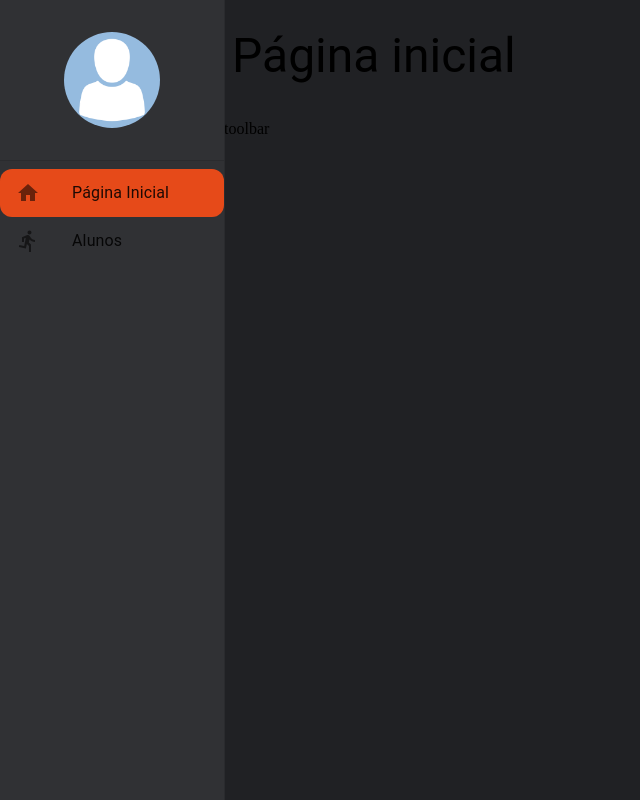
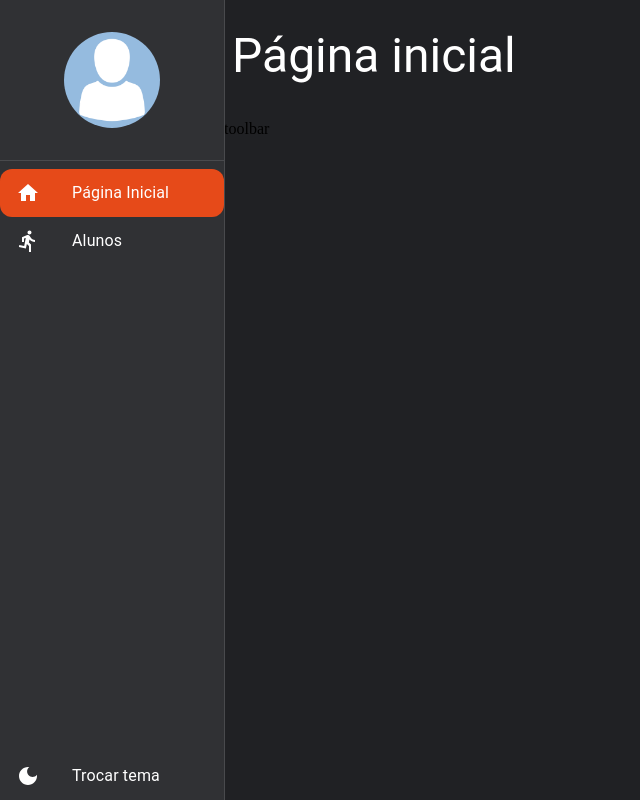
Before and after one commit to davisantanan/Personal-Mode, a React (Create React App) app: page / in a window 1280 px wide. Shown: the whole page, without its empty margins (0-640 px from the left). Built offline with nearby package versions, Linux system fonts and the light colour scheme.

Commit message:
add button change theme

```diff
--- a/src/components/asideMenu/asideMenu.tsx
+++ b/src/components/asideMenu/asideMenu.tsx
@@ -10,19 +10,21 @@ import {
     useMediaQuery,
     useTheme
 } from "@mui/material";
-import { Home, DirectionsRun } from '@mui/icons-material'
+import { Home, DirectionsRun, DarkMode } from '@mui/icons-material'
 import { PropsWithChildren, useState, useContext } from "react";
 import { DrawerContext } from "../../contexts/DrawerContext";
 import { useNavigate } from "react-router-dom";
 import PersonalAvatar from '../../assets/avatar-1577909_1280.png';
+import { ThemeContext } from "../../contexts/themeContext";
 
 
 function AsideMenu({ children }:PropsWithChildren){
     const theme = useTheme();
+    const smDown = useMediaQuery(theme.breakpoints.down('sm'));
     const navigate = useNavigate();
     const [activeIndex, setActiveIndex] = useState(0);
     const { drawerOpen, toggleDrawerOpen } = useContext(DrawerContext);
-    const smDown = useMediaQuery(theme.breakpoints.down('sm'));
+    const { toggleTheme } = useContext(ThemeContext);
 
     const menuItens = [
         { name: 'Página Inicial', icon: <Home />, path: '/' },
@@ -70,6 +72,14 @@ function AsideMenu({ children }:PropsWithChildren){
                             ))}
                         </List>
                     </Box>
+                    <Box>
+                        <ListItemButton onClick={toggleTheme}>
+                            <ListItemIcon>
+                                <DarkMode />
+                            </ListItemIcon>
+                            <ListItemText primary='Trocar tema' />
+                        </ListItemButton>
+                    </Box>
                 </Box>
             </Drawer>
             <Box height='100vh' marginLeft={smDown ? 0 : theme.spacing(28)}>
--- a/src/contexts/themeContext.tsx
+++ b/src/contexts/themeContext.tsx
@@ -11,7 +11,6 @@ interface propsContextTheme {
 interface typeContextTheme {
     themeName: 'light' | 'dark',
     toggleTheme: () => void,
-    setThemeName: (themeName: 'light' | 'dark') => void
 }
 
 export const ThemeContext = createContext({} as typeContextTheme);
@@ -30,7 +29,7 @@ export const ThemeStore = ({ children }: propsContextTheme) => {
     },[themeName])
 
     return(
-        <ThemeContext.Provider value={{ themeName, toggleTheme, setThemeName }}>
+        <ThemeContext.Provider value={{ themeName, toggleTheme }}>
             <ThemeProvider theme={theme}>
                 <Box width='100vw' height='100vh' bgcolor={theme.palette.background.default}>
                     {children}
--- a/src/themes/dark.ts
+++ b/src/themes/dark.ts
@@ -3,6 +3,7 @@ import { cyan } from '@mui/material/colors';
 
 export const darkTheme = createTheme({
     palette: {
+        mode: 'dark',
         primary: {
             main: '#e64a19',
             dark: '#d84315',
@@ -19,5 +20,10 @@ export const darkTheme = createTheme({
             paper: '#303134',
             default: '#202124',
         }
-    }
+    },
+    typography: {
+        allVariants: {
+            color: 'white',
+        }
+    },
 });
```
Also changed, not shown: src/layouts/baseLayoutPage.tsx (+6 -1 lines).
